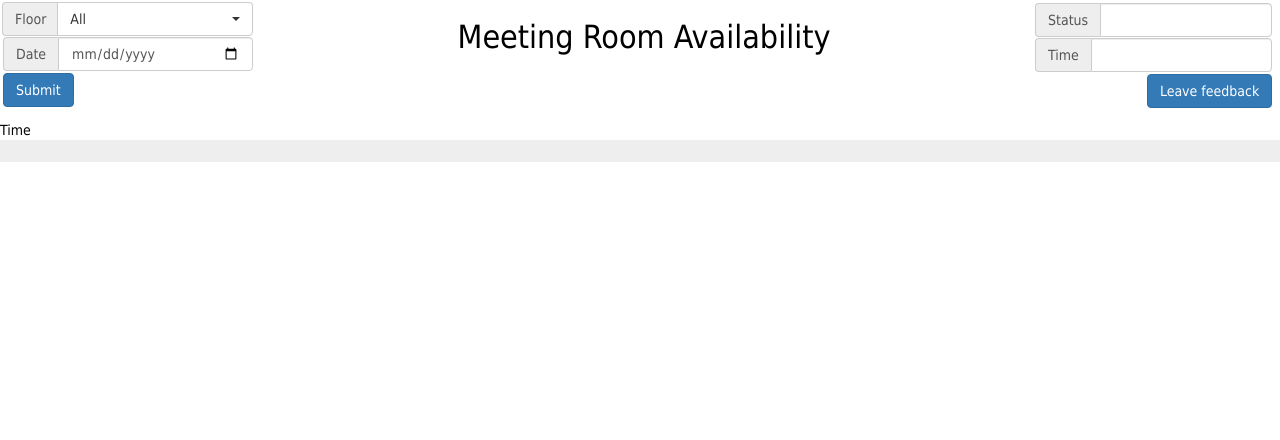
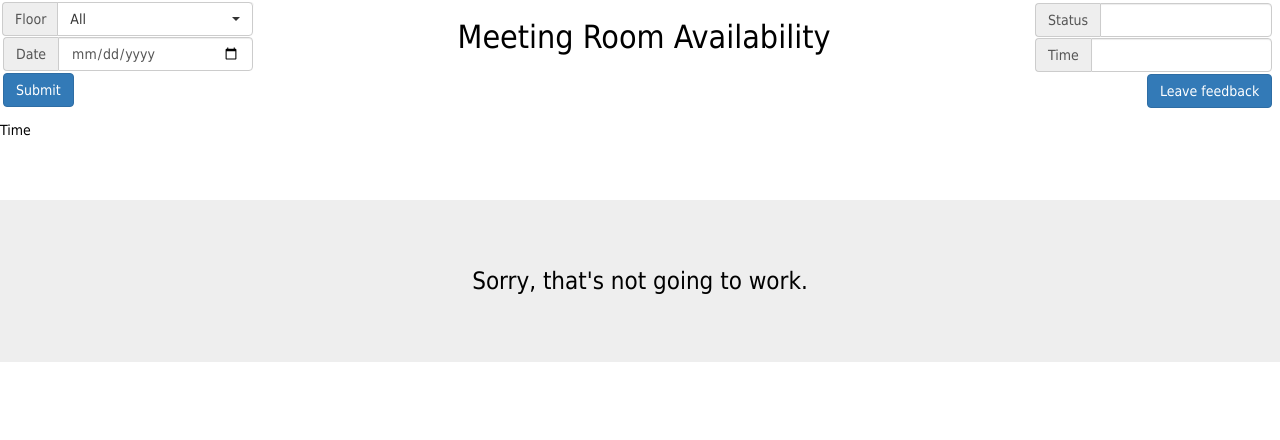
Before and after one commit to Wynndow/meeting_room_project, a Flask app: template app/templates/invalid.html in a window 1280 px wide. Shown: the top 440 px of the page. Run offline with Flask 2, Linux system fonts and the light colour scheme; the template is opened without the code that fills it, so the values that code supplies are empty; parts of the project's set-up code (start-up, migrations or seed data) failed here and were passed over; some libraries are stand-ins or nearby versions.

Commit message:
Improve spacing in template to error messages are shown

```diff
--- a/app/templates/invalid.html
+++ b/app/templates/invalid.html
@@ -1,5 +1,6 @@
 {% extends "base.html" %}
 {% block page_content %}
+<section class='block-container'>
   <div class="jumbotron">
     <div class="error-container">
       <h3>Sorry, that's not going to work.</h3>
@@ -8,4 +9,5 @@
       <h3>{{ message }}</h3>
     </div>
   </div>
+</section>
 {% endblock %}
```
Lines whose indentation alone changed are shown as unchanged.
